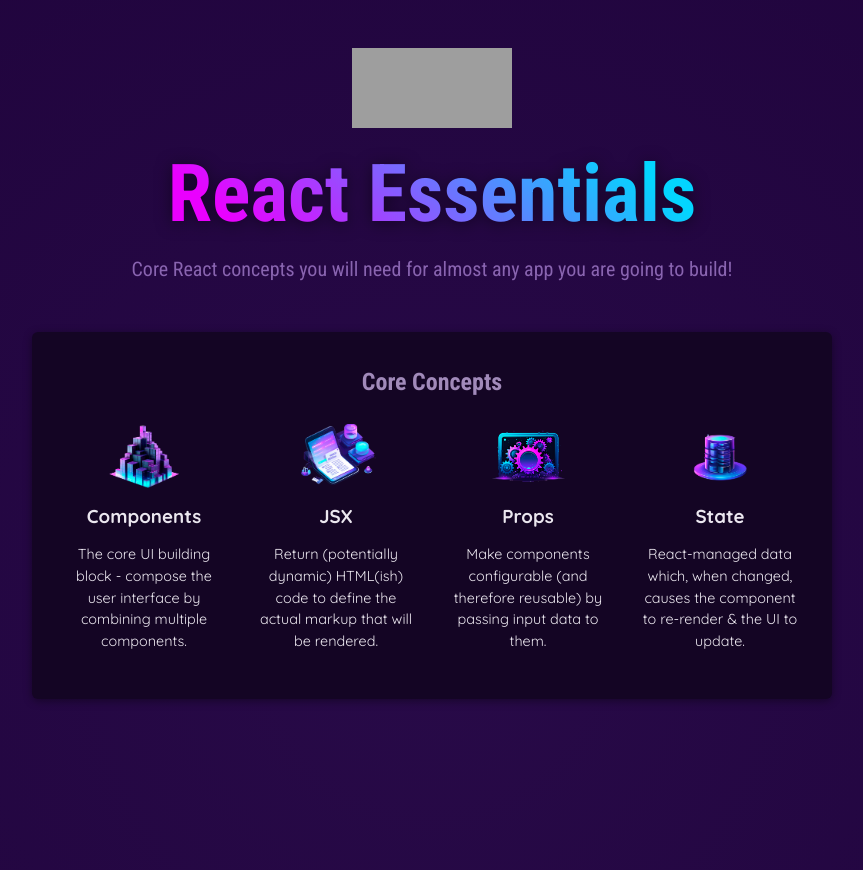
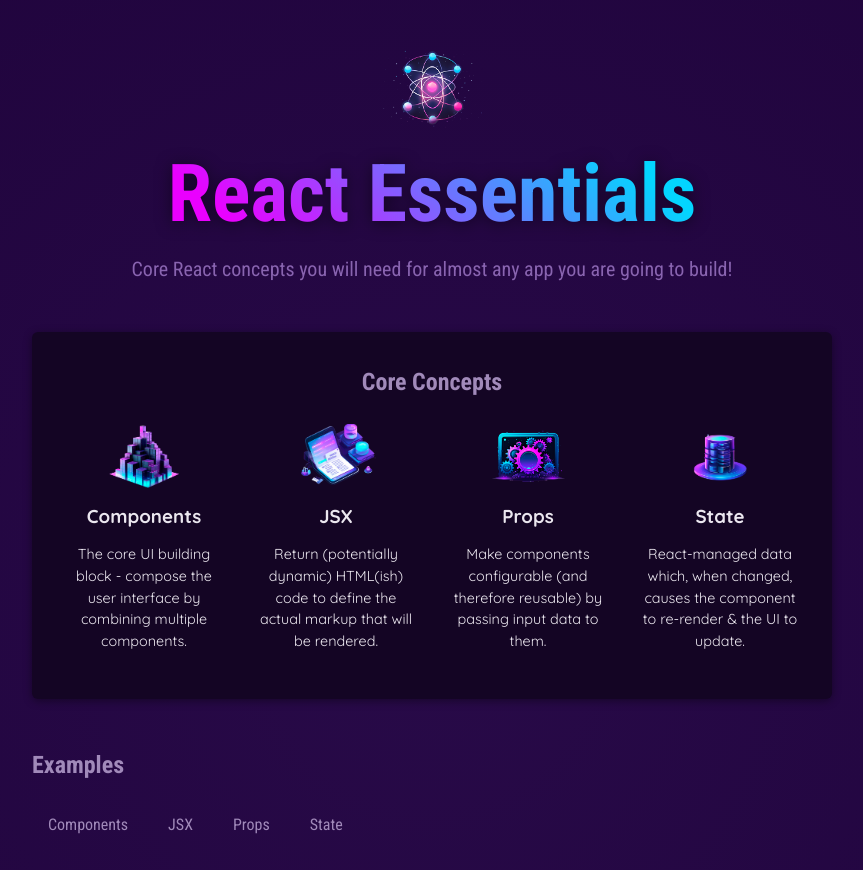
Before and after one commit to manofmetropolis/section3-react-essentials, a React (Vite) app: page / in a window 1280 px wide. Shown: the top 870 px of the page, without its empty margins (208-1071 px from the left). Built offline with nearby package versions, Linux system fonts and the light colour scheme; grey boxes are pictures that could not be loaded.

Commit message:
EOD commit

```diff
--- a/src/App.jsx
+++ b/src/App.jsx
@@ -1,6 +1,7 @@
 import { CORE_CONCEPTS } from "./data";
 import Header from "./components/Header/Header";
 import CoreConcept from "./components/CoreConcept/CoreConcept";
+import TabButton from "./components/Example/TabButton";
 
 function App() {
   return (
@@ -16,6 +17,15 @@
             <CoreConcept {...CORE_CONCEPTS[3]}/>
           </ul>
         </section>
+        <section id="examples">
+          <h2>Examples</h2>
+          <menu>
+            <TabButton>Components</TabButton>
+            <TabButton>JSX</TabButton>
+            <TabButton>Props</TabButton>
+            <TabButton>State</TabButton>
+          </menu>
+        </section>
       </main>
     </div>
   );
--- /dev/null
+++ b/src/components/Example/TabButton.jsx
@@ -0,0 +1,6 @@
+// Remember: Every custom component gets props.
+// You ALWAYS get the children prop
+
+export default function TabButton( {children} ) {
+    return <li><button>{children}</button></li>
+}
--- a/src/components/Header/Header.jsx
+++ b/src/components/Header/Header.jsx
@@ -1,4 +1,4 @@
-import reactImg from '../assets/react-core-concepts.png';
+import reactImg from '../../assets/react-core-concepts.png';
 import './Header.css';
 
 const reactDescriptions = ['Fundamental', 'Crucial', 'Core'];
```
